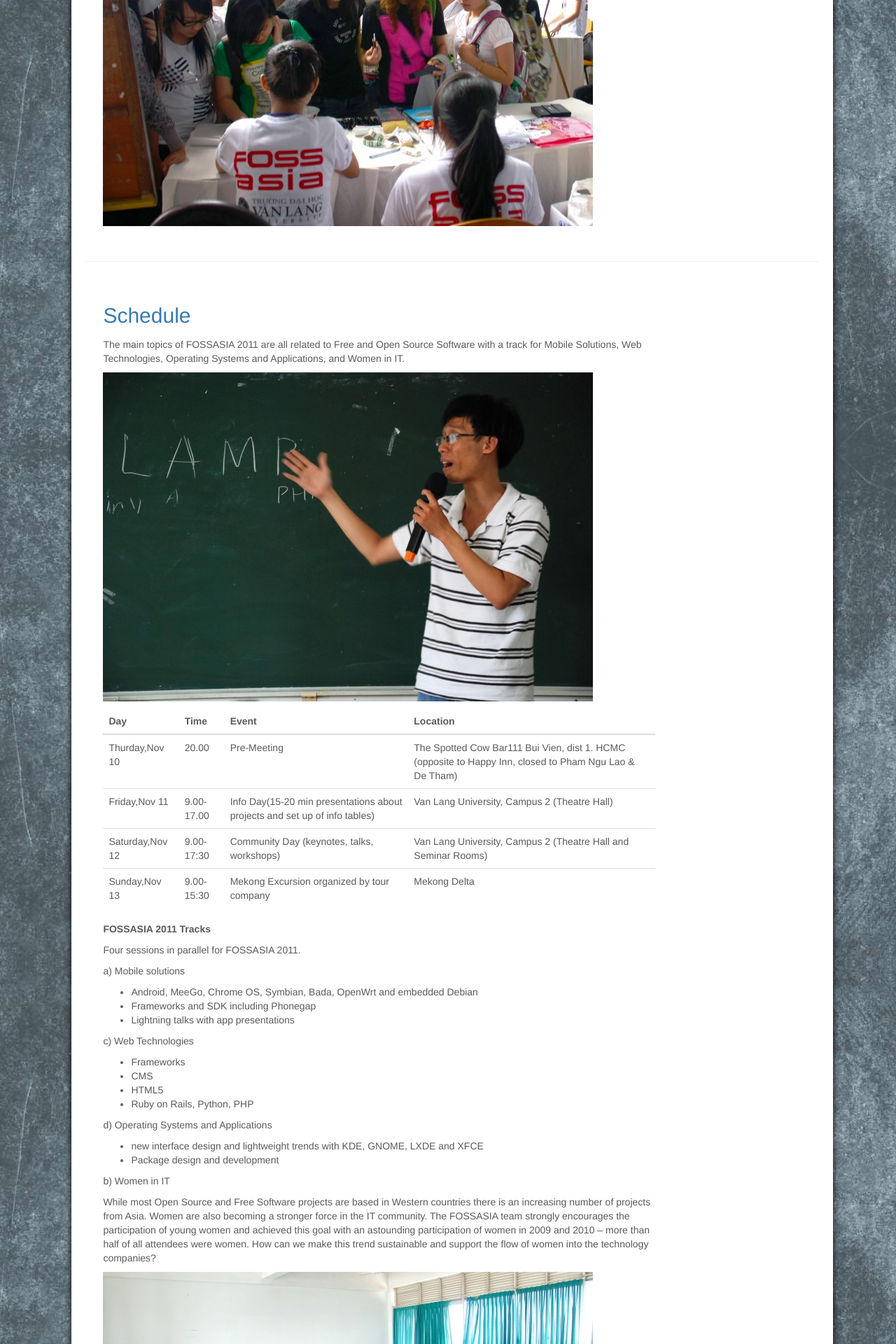
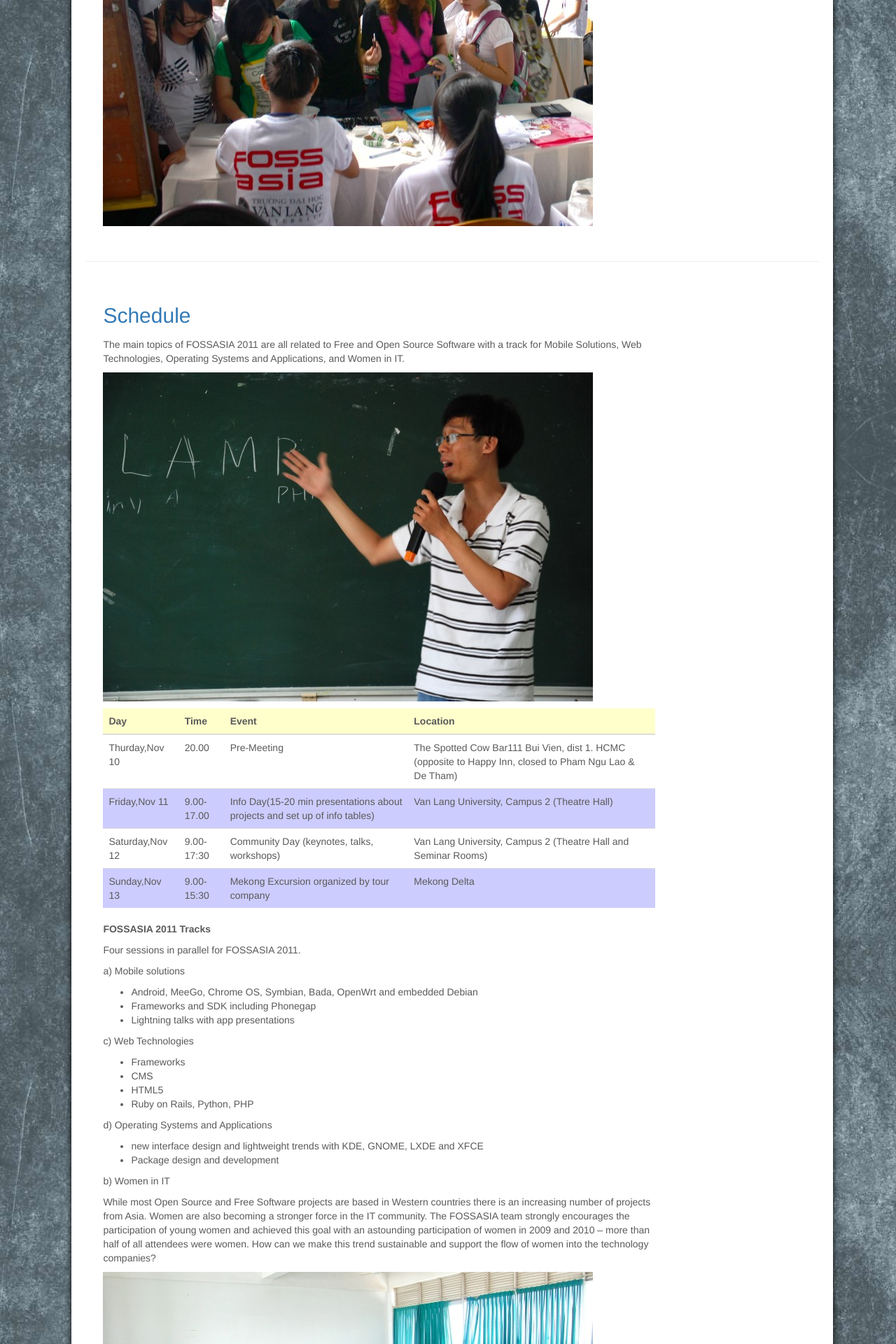
Before and after one commit to fossasia/2011.fossasia.org, a Jekyll site: the page built from index.html, in a window 1280 px wide. Shown: the part 4480-6400 px from the top of the page at 70% size. Built offline with Jekyll 4.4.1, drawn with Linux system fonts in a browser that asks for light colours; nearby versions of some CDN libraries; comment, search, counter and statistics services are not loaded.

Commit message:
Table Background color

```diff
--- a/css/styles.css
+++ b/css/styles.css
@@ -240,6 +240,16 @@
 .table:not(#flickr-table) > tbody > tr:hover > td {
     background-color: #efefef;
 }
+
+.table:not(#flickr-table) > tbody > tr:nth-child(even) > td {
+    background-color: #ccccff;
+}
+
+.table:not(#flickr-table) > thead > tr > th {
+    background-color: rgb(255, 255, 204);
+}
+
+
 #flickr-table {
   overflow: auto;
 }
```
